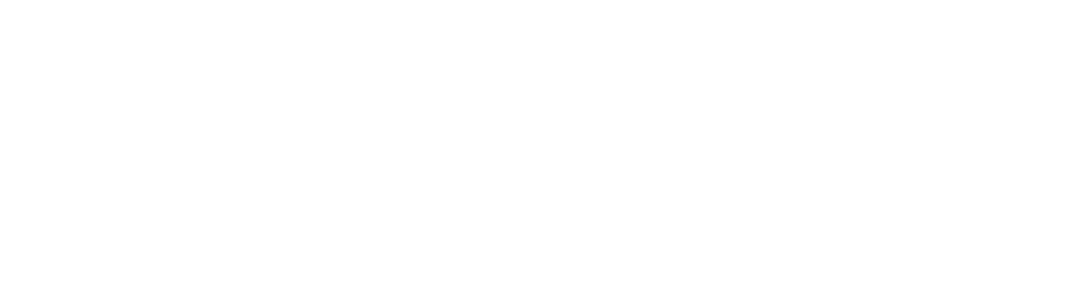
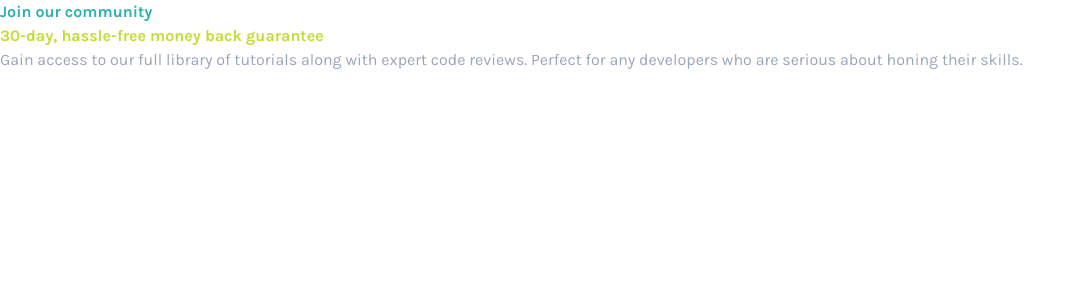
Before and after one commit to chungvuiloong/single-price-grid-component, a Next.js app: page / in a window 1280 px wide. Shown: the top 300 px of the page, without its empty margins (0-1085 px from the left). Built offline with nearby package versions, Linux system fonts and the light colour scheme.

Commit message:
Added font-bold.

```diff
--- a/src/app/page.tsx
+++ b/src/app/page.tsx
@@ -4,13 +4,20 @@
   return (
     <main>
 
+        <div className='bg-white'>
+            <h1 className='text-Cyan font-bold'>Join our community</h1>
+            <h2 className='text-Bright-Yellow font-bold'>30-day, hassle-free money back guarantee</h2>
+            <p className='text-Grayish-Blue text-base'>  Gain access to our full library of tutorials along with expert code reviews.
+  Perfect for any developers who are serious about honing their skills.</p>
+        </div>
+
     </main>
   )
 }
 
-// Join our community
+//
 
-//   30-day, hassle-free money back guarantee
+//
 
 //   Gain access to our full library of tutorials along with expert code reviews.
 //   Perfect for any developers who are serious about honing their skills.
```
